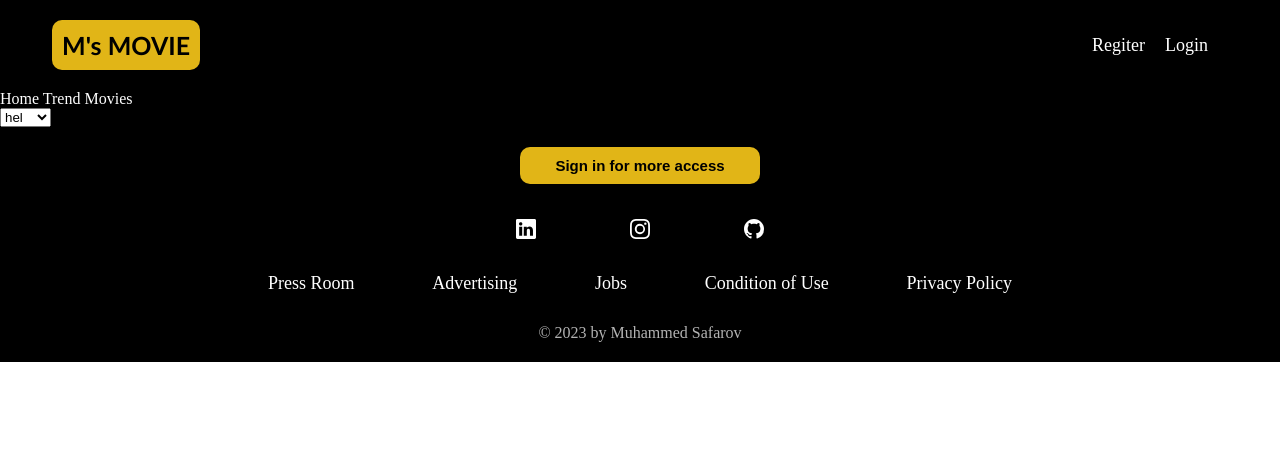
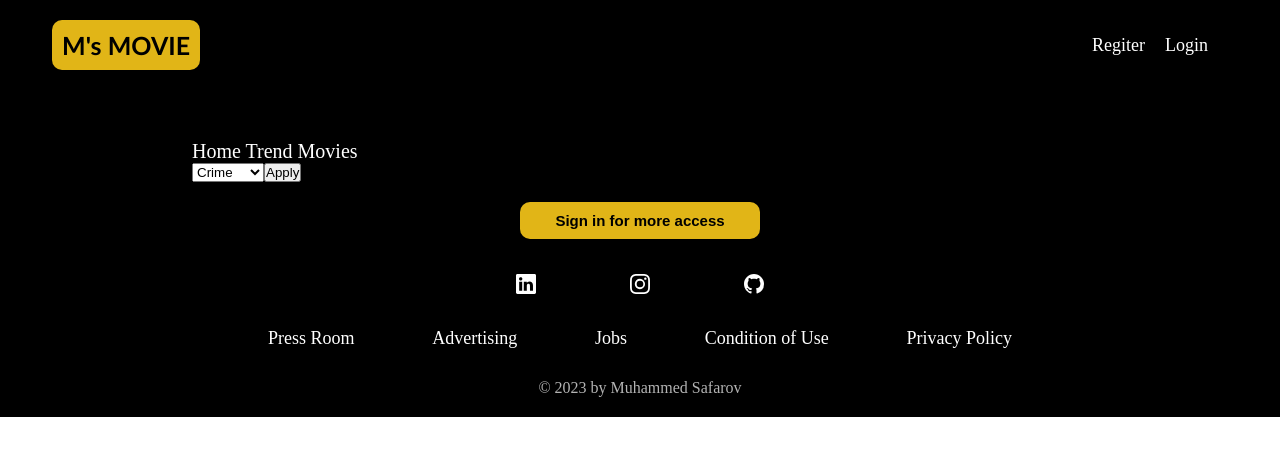
Before and after one commit to MuhammedSafarov/movie_website_react, a React (Create React App) app in the folder movie-app/: page /trend-movies in a window 1280 px wide. Shown: the top 456 px of the page. Built offline with nearby package versions, Linux system fonts and the light colour scheme; the HTML template or start-up script is replaced by a standard one.

Commit message:
Trendpage's structure is created

```diff
--- a/movie-app/src/pages/trendPage/TrendPage.jsx
+++ b/movie-app/src/pages/trendPage/TrendPage.jsx
@@ -13,25 +13,31 @@ const TrendPage = () => {
   };
 
   return (
-    <div className="trend-movies">
+    <div className="trend-page">
       <div className="navigation-map">Home Trend Movies </div>
       <div className="filter-params">
+        <form action="">
           <select name="Genre" id="">
-          <option value="kjsd">hel</option>
-          <option value="lm"> hello</option>
+            <option value="kjsd">Crime</option>
+            <option value="lm"> Drama</option>
+            <option value="lkd">Comedy</option>
           </select>
+          <button className="apply">Apply</button>
+        </form>
       </div>
-      <div className="movie-cards">
+      <div className="trend-movie-cards">
         {trendingMovies?.map((el) => {
+          return (
             <TrendMovieCards
               key={el?.id}
-            id={el.id}
+              id={el?.id}
               image={movie_img(el?.poster_path)}
               name={
                 el?.original_title === undefined ? el?.name : el?.original_title
               }
               vote={parseFloat(el?.vote_average.toFixed(1))}
-          />;
+            />
+          );
         })}
       </div>
     </div>
--- a/movie-app/src/pages/trendPage/TrendPage.scss
+++ b/movie-app/src/pages/trendPage/TrendPage.scss
@@ -1,3 +1,44 @@
-.trend-movies{
-    color: white;
+$main-color: #e1b517;
+
+.trend-page {
+  color: white;
+  width: 70%;
+  margin: 0 auto;
+  margin-top: 50px;
+  .navigation-map {
+    font-size: 20px;
+  }
+  .trend-movie-cards {
+    display: flex;
+    justify-content: space-between;
+    flex-wrap: wrap;
+    .movie-card {
+      color: white;
+      margin: 15px;
+      width: 10rem;
+      img {
+        width: 10rem;
+        height: 17rem;
+        border-radius: 10px;
+      }
+      img:hover {
+        opacity: 0.5;
+        cursor: pointer;
+      }
+      .movie-rating {
+        display: flex;
+        align-items: center;
+        .star-svg {
+          color: $main-color;
+          margin: 5px 4px;
+        }
+      }
+      .movie-name {
+        font-weight: bolder;
+        font-size: 16px;
+        margin-left: 5px;
+        overflow: hidden;
+      }
+    }
+  }
 }
```
Lines whose indentation alone changed are shown as unchanged.
